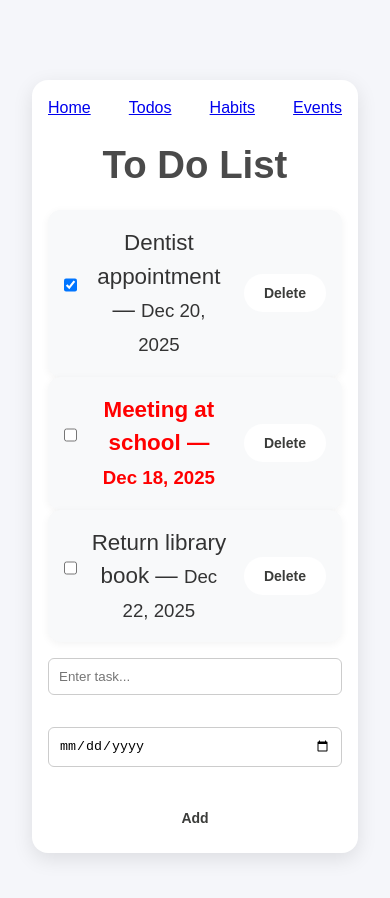
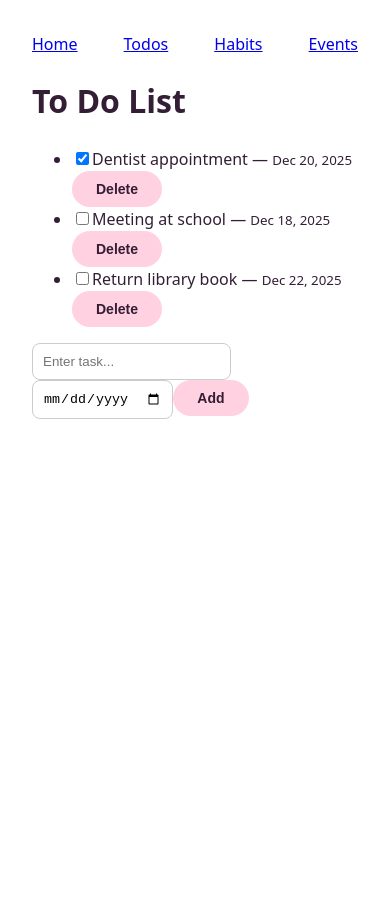
Before and after one commit to annaangvallskeppstedt-spec/Projektarbete-grupp-6, a React (Vite) app: page /todos in a window 390 px wide. Shown: the top 898 px of the page. After the commit the page ends 844 px from the top, so only its background shows below. Built offline with nearby package versions, Linux system fonts and the light colour scheme.

Commit message:
Enhetligare CSS

```diff
--- a/src/App.css
+++ b/src/App.css
@@ -1,47 +1,23 @@
 #root {
-  max-width: 1280px;
-  margin: 0 auto;
+  max-width: 1200px;
+  margin: 10;
   padding: 2rem;
-  text-align: center;
 }
 
-.logo {
-  height: 6em;
-  padding: 1.5em;
-  will-change: filter;
-  transition: filter 300ms;
-}
-.logo:hover {
-  filter: drop-shadow(0 0 2em #646cffaa);
-}
-.logo.react:hover {
-  filter: drop-shadow(0 0 2em #61dafbaa);
-}
-
-@keyframes logo-spin {
-  from {
-    transform: rotate(0deg);
-  }
-  to {
-    transform: rotate(360deg);
-  }
-}
-
-@media (prefers-reduced-motion: no-preference) {
-  a:nth-of-type(2) .logo {
-    animation: logo-spin infinite 20s linear;
-  }
-}
-
-.card {
-  padding: 2em;
-}
-
-.read-the-docs {
-  color: #888;
+.container {
+  max-width: 900px;
+  margin: 10;
+  padding: 1rem;
 }
 
 .navbar {
   display: flex;
   justify-content: space-between;
+  align-items: center;
 }
+
+.card {
+  padding: 1.5rem;
+  border-radius: 8px;
+  background-color: #FFB8D1;
+}
--- a/src/components/Habitlist.jsx
+++ b/src/components/Habitlist.jsx
@@ -36,4 +36,5 @@ const Habitlist = () => {
     )
 }
 
+
 export default Habitlist
--- a/src/components/TodoItem.jsx
+++ b/src/components/TodoItem.jsx
@@ -22,7 +22,7 @@ function TodoItem({ task, deleteTask, toggleCompleted }) {
         </label>
       </div>
 
-      <div className="btn-group">
+      <div className="delete-btn">
         <button onClick={() => deleteTask(task.id)}>
           Delete
         </button>
--- a/src/index.css
+++ b/src/index.css
@@ -1,109 +1,62 @@
-:root {
+/* Reset */
+*, *::before, *::after {
+  box-sizing: border-box;
+}
+
+body {
+  margin: 0;
+  min-height: 100vh;
   font-family: system-ui, Helvetica, Arial, sans-serif;
   line-height: 1.5;
-  font-weight: 400;
+  background-color: #ffffff;
+  color: #331E36;
 
-  color-scheme: light dark;
-  color: rgba(255, 255, 255, 0.87);
-  background-color: #242424;
+  display: flex;
+  justify-content: center;
 }
 
 h1 {
-  font-size: 3.2em;
-  line-height: 1.1;
+  font-size: 2rem;
+}
+
+input,
+select {
+  padding: 10px;
+  border-radius: 8px;
+  border: 1px solid #ccc;
 }
 
 button {
   border: none;
-  border-radius: 50px;
-  color: #3b3c3a;
-  background-color: rgb(255, 255, 255);
+  border-radius: 999px;
+  padding: 10px 24px;
+  font-size: 14px;
+  font-weight: 600;
   cursor: pointer;
-  height: 38px;
-  font-size: 14px;
-  font-weight: bold;
-  padding: 8px 20px;
-  transition: 0.3s;
 
+  background-color: #ffd1e1;
+  color: #331E36;
+
+  transition:
+    background-color 0.4s,
+    color 0.4s,
+    transform 0.2s;
 }
+
 button:hover {
-  background-color: #2fae60;
+  background-color: #6f4175;
   color: white;
 }
 
-.inc-dec-btn {
-  width: 100px;
-  margin: auto;
-  margin-top: 8px;
+button:active {
+  transform: translateY(1px);
 }
 
-.delete-btn {
-  background-color: rgb(251, 19, 19);
+button.delete-btn {
+  background-color: #e94f4f;
   color: white;
-  margin: auto;
-  width: fit-content;
 }
 
-.delete-btn:hover {
-  background-color: rgb(209, 32, 32);
+button.delete-btn:hover {
+  background-color: #c93a3a;
 }
-
-.navbar {
-  display: flex;
-  justify-content: space-between;
-}
-
-.container {
-  max-width: 900px;
-  margin: auto;
-  padding: 20px;
-}
-
-.addNewHabit form {
-  display: flex;
-  align-items: flex-start;
-  flex-direction: column;
-  border: 1px solid white;
-  border-radius: 8px;
-  padding: 0.5rem;
-  background-color: #535554;
-}
-
-.habit-card-container {
-  display: flex;
-  gap: 1.5rem;
-  flex-wrap: wrap;
-}
-
-.habit-card {
-  display: flex;
-  flex-direction: column;
-  width: 180px;
-  border: solid 1px white;
-  background-color: #535554;
-  border-radius: 8px;
-  padding: 0.5rem;
-  list-style: none;
-}
-
-.habitList {
-  flex: 1;
-}
-
-input, select {
-  padding: 10px;
-  border: 1px solid #ccc;
-  border-radius: 6px;
-  margin-bottom: 1rem;
-}
-
-
-
-/* .delete-btn:hover {
-  background-color: rgb(199, 7, 7);
-}
-
-.delete-btn:active {
-  background-color: rgb(163, 4, 4);
-  transform: translateY(2px)
-} */
--- a/src/pages/Events.jsx
+++ b/src/pages/Events.jsx
@@ -2,6 +2,7 @@ import { useState } from "react";
 import Navbar from "../components/navbar";
 import EventForm from "../components/EventForm";
 import EventList from "../components/EventList";
+import '../index.css'
 
 const Events = () => {
   const [events, setEvents] = useState([]);
--- a/src/pages/Todos.css
+++ /dev/null
@@ -1,158 +0,0 @@
-/* Modernized Todos.css with Flexbox gaps, rounded inputs, and nicer buttons */
-
-/* Base resets */
-*, *::before, *::after {
-  box-sizing: border-box;
-  margin: 0;
-  padding: 0;
-}
-body {
-  font-family: 'Arial', sans-serif;
-  background-color: #f5f6fa;
-  color: #333;
-  margin: 0 auto;
-  max-width: 68rem;
-  width: 100%;
-  line-height: 1.5;
-}
-
-.navbar {
-  display: flex;
-  justify-content: space-between;
-}
-
-/* Todo App Container */
-.todoapp {
-  background: #fff;
-  max-width: 600px;
-  margin: 3rem auto;
-  padding: 2rem;
-  border-radius: 1rem;
-  box-shadow: 0 6px 20px rgba(0,0,0,0.1);
-  display: flex;
-  flex-direction: column;
-  gap: 2rem;
-}
-
-/* Header */
-h1 {
-  text-align: center;
-  font-size: 2.4rem;
-  font-weight: 700;
-  color: #4a4a4a;
-}
-
-.todo-label.overdue {
-  color: red;
-  font-weight: bold;
-}
-/* Form and Input */
-form {
-  display: flex;
-  flex-direction: column;
-  gap: 1rem;
-}
-.input__lg {
-  padding: 1rem 1.2rem;
-  border: 2px solid #ddd;
-  border-radius: 0.8rem;
-  font-size: 1.6rem;
-  transition: border 0.2s ease;
-}
-.input__lg:focus {
-  border-color: #4a90e2;
-  outline: none;
-}
-
-/* Buttons */
-.btn {
-  padding: 0.8rem 1.2rem;
-  border-radius: 0.6rem;
-  font-size: 1.6rem;
-  cursor: pointer;
-  transition: all 0.2s ease;
-  border: none;
-}
-.btn__primary {
-  background-color: #4a90e2;
-  color: white;
-}
-.btn__primary:hover {
-  background-color: #3a7ac4;
-}
-.btn__danger {
-  background-color: #e94f4f;
-  color: white;
-}
-.btn__danger:hover {
-  background-color: #d53a3a;
-}
-.btn-group {
-  display: flex;
-  gap: 1rem;
-}
-
-/* Filters */
-.filters {
-  display: flex;
-  justify-content: center;
-  gap: 1rem;
-}
-.filters .btn {
-  background-color: #eee;
-}
-.filters .btn:hover {
-  background-color: #ddd;
-}
-
-/* Todo List */
-.todo-list {
-  display: flex;
-  flex-direction: column;
-  gap: 1rem;
-  list-style: none;
-  padding: 0;
-}
-.todo {
-  display: flex;
-  justify-content: space-between;
-  align-items: center;
-  padding: 1rem;
-  border-radius: 0.8rem;
-  background-color: #f8f9fa;
-  box-shadow: 0 2px 8px rgba(0,0,0,0.05);
-  gap: 1rem;
-}
-.todo .btn-group {
-  gap: 0.5rem;
-}
-
-/* Checkbox */
-.c-cb {
-  display: flex;
-  align-items: center;
-  gap: 0.8rem;
-}
-.c-cb input[type="checkbox"] {
-  width: 20px;
-  height: 20px;
-  cursor: pointer;
-}
-.todo-label {
-  font-size: 1.6rem;
-  color: #333;
-}
-
-/* Responsive adjustments */
-@media screen and (max-width: 500px) {
-  .todoapp {
-    padding: 1rem;
-    gap: 1.5rem;
-  }
-  .input__lg, .btn {
-    font-size: 1.4rem;
-  }
-  .todo-label {
-    font-size: 1.4rem;
-  }
-}
--- a/src/pages/Todos.jsx
+++ b/src/pages/Todos.jsx
@@ -1,7 +1,7 @@
 import React from 'react';
 import Navbar from "../components/navbar";
 import TodoList from "../components/TodoList";
-import "./Todos.css";
+import '../index.css'
 
 function Todos() {
   return (
@@ -10,7 +10,7 @@ function Todos() {
 
       <h1>To Do List</h1>
 
-      {/* TodoList handles all logic, tasks, add/delete/toggle */}
+
       <TodoList />
     </div>
   );
```
